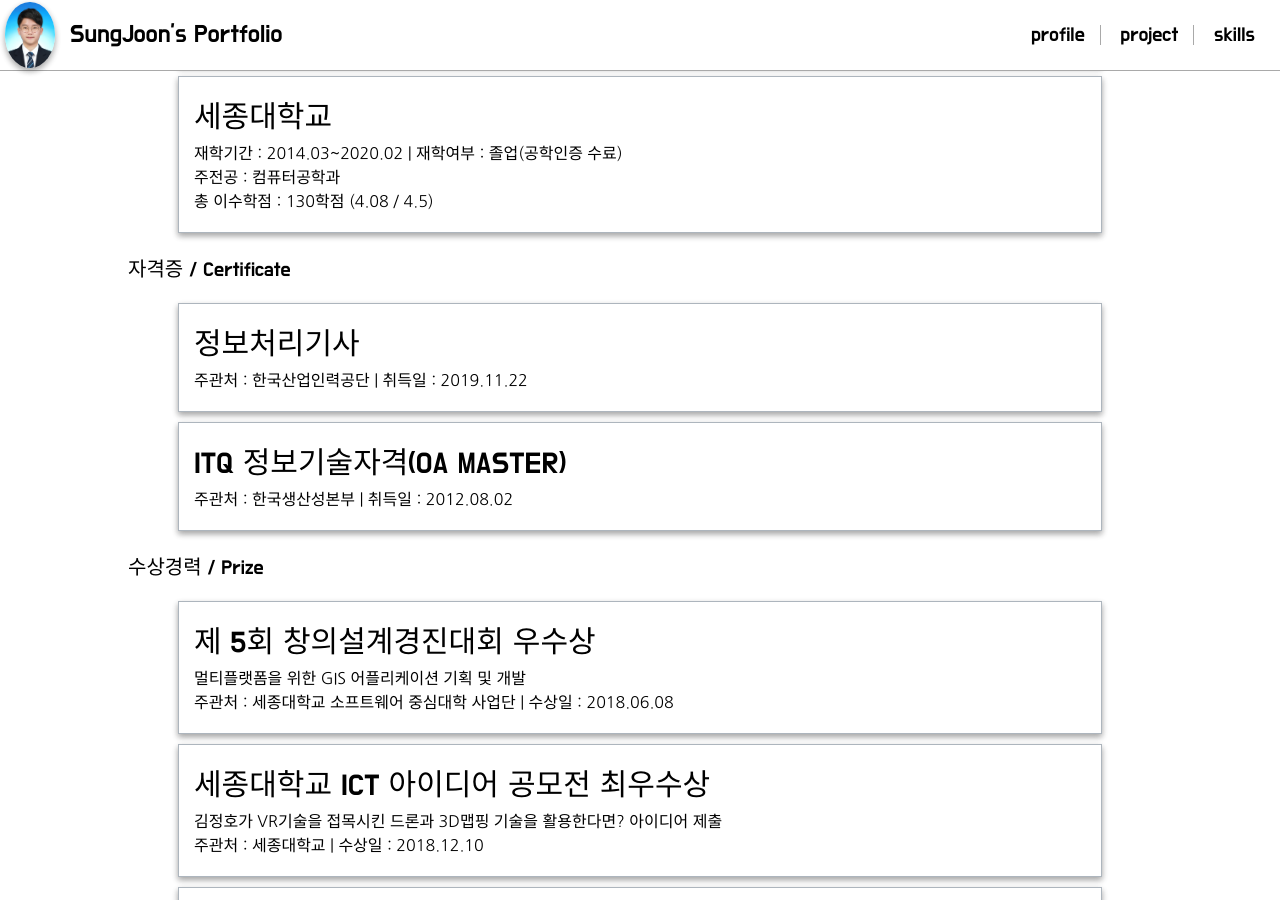
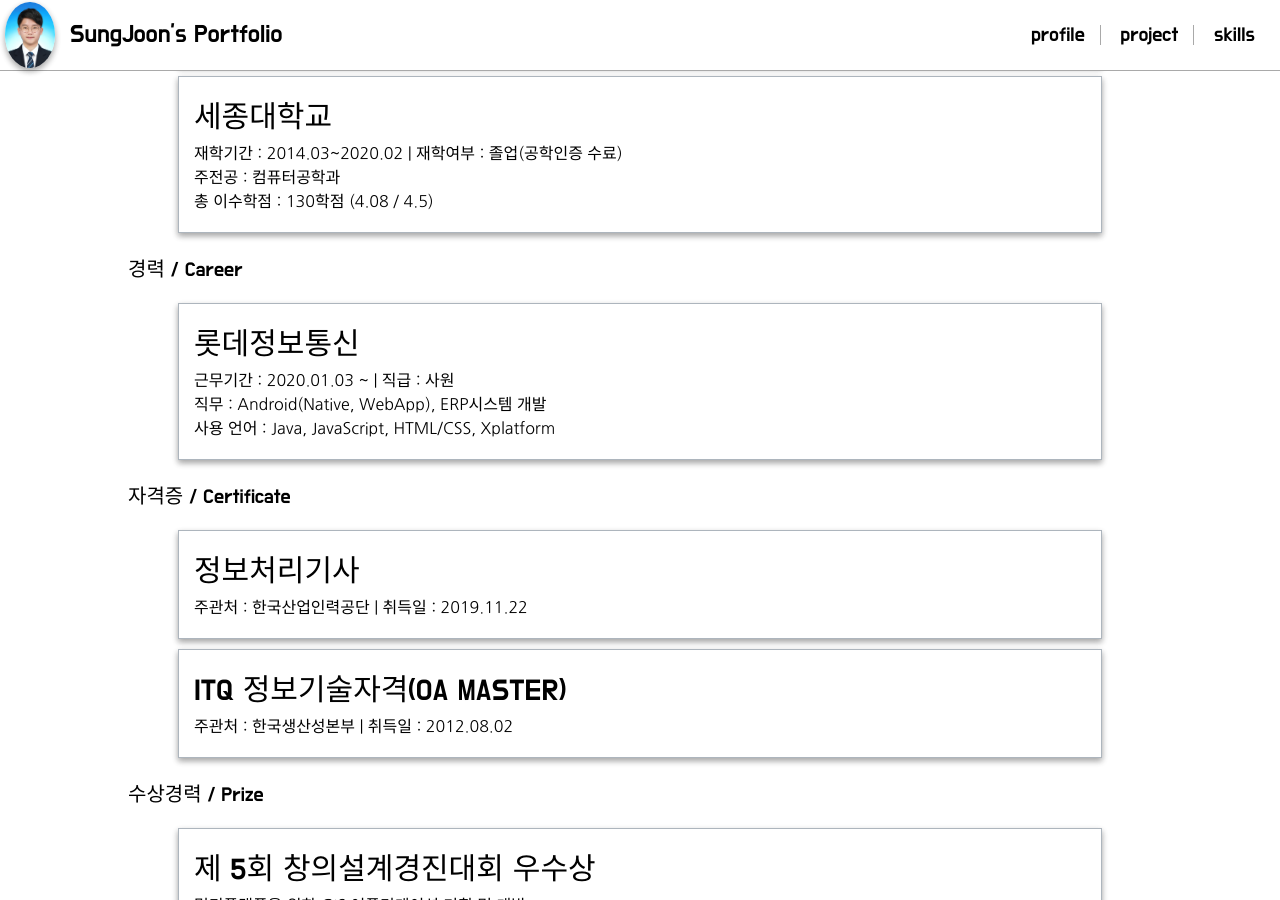
Before and after one commit to seosungjoon/seosungjoon.github.io, a Jekyll site: the page built from category/profile.html, in a window 1280 px wide and 900 px high, scrolled down 306 px. Built offline with Jekyll 4.4.1, drawn with Linux system fonts in a browser that asks for light colours; nearby versions of some CDN libraries.

Commit message:
[추가]
-경력 추가(롯데정보통신)

```diff
--- a/_data/profile.yml
+++ b/_data/profile.yml
@@ -12,6 +12,15 @@ education:
     credit:
       total: 130
       average: 4.08
+
+career:
+  - name: 롯데정보통신
+    place : 서울
+    work_start : 2020.01.03
+    work_end :
+    rank : 사원
+    job : Android(Native, WebApp), ERP시스템 개발
+    skill : Java, JavaScript, HTML/CSS, Xplatform
 
 certificate:
   - name: 정보처리기사
--- a/_layouts/category.html
+++ b/_layouts/category.html
@@ -51,6 +51,17 @@ layout: default
         </li>
       {% endfor %}
     </ul>
+    <h2 class="subtitle">경력 / Career</h2>
+    <ul class="cards">
+      {% for career in site.data.profile.career %}
+        <li class="card">
+          <h3>{{career.name}}</h3>
+          <p>근무기간 : {{career.work_start}} ~ {{career.work_end}} | 직급 : {{career.rank}}</p>
+          <p>직무 : {{career.job}}</p>
+          <p>사용 언어 : {{career.skill}}</p>
+        </li>
+      {% endfor %}
+    </ul>
     <h2 class="subtitle">자격증 / Certificate</h2>
       <ul class="cards">
       {% for cert in site.data.profile.certificate %}
```
Also changed, not shown: Gemfile.lock, 2 other files.
